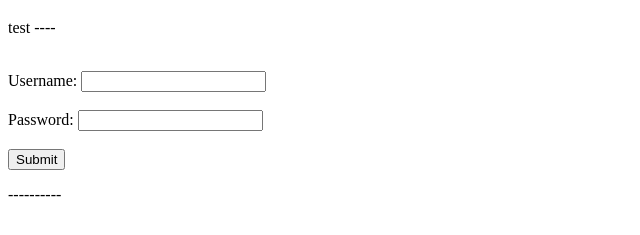
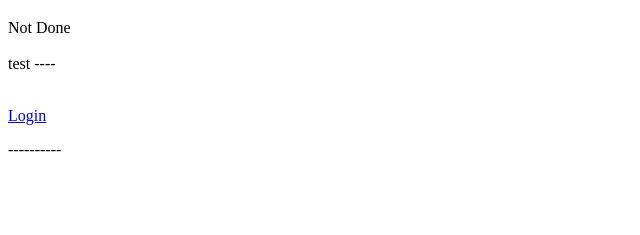
Before and after one commit to ZakGhost354313/Home, a plain HTML site: page index.html in a window 1280 px wide. Shown: the part 61-296 px from the top of the page, without its empty margins (0-640 px from the left). Drawn offline with Linux system fonts and the light colour scheme.

Commit message:
Update index.html

```diff
--- a/index.html
+++ b/index.html
@@ -5,14 +5,8 @@
     <h1 class="default">Home</h1>
   </head>
   <body>
-    <p>test ----<br><br></p>
-    <form action="/action_page.php" method="get">
-      <label for="uname">Username: </label>
-      <input type="text" id="uname" name="uname"><br><br>
-      <label for="pword">Password: </label>
-      <input type="text" id="pword" name="pword"><br><br>
-      <input type="submit" value="Submit">
-    </form>
+    <p>Not Done<br><br>test ----<br><br></p>
+    <a href="http://www.3543.cf/login">Login</a>
     <p>----------</p>
   </body>
   <footer>
```
